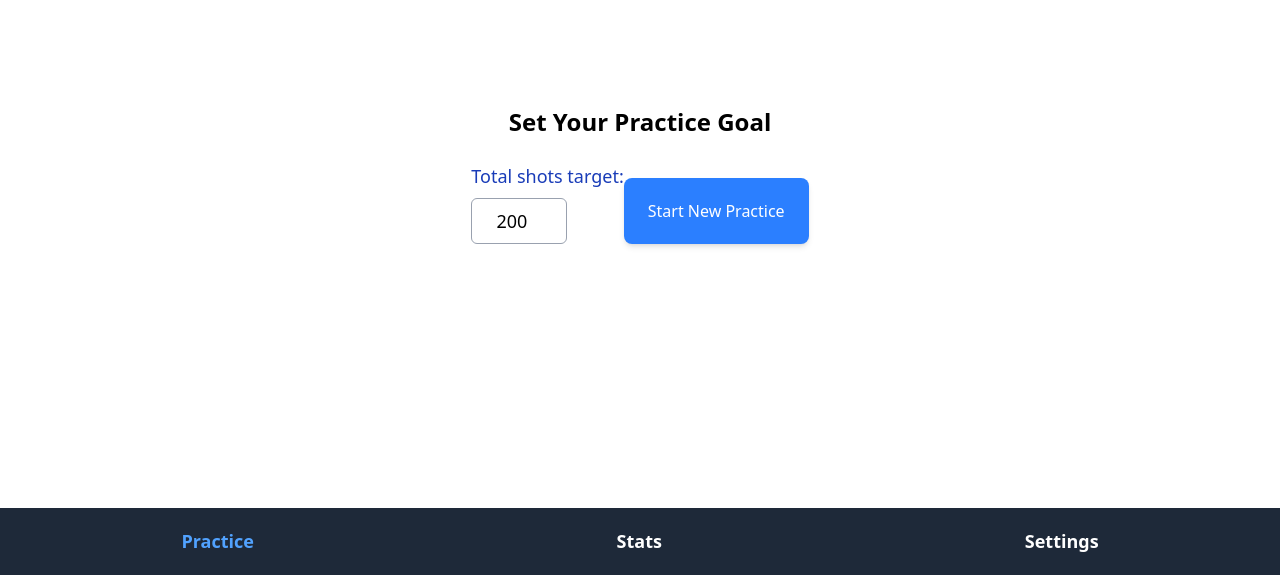
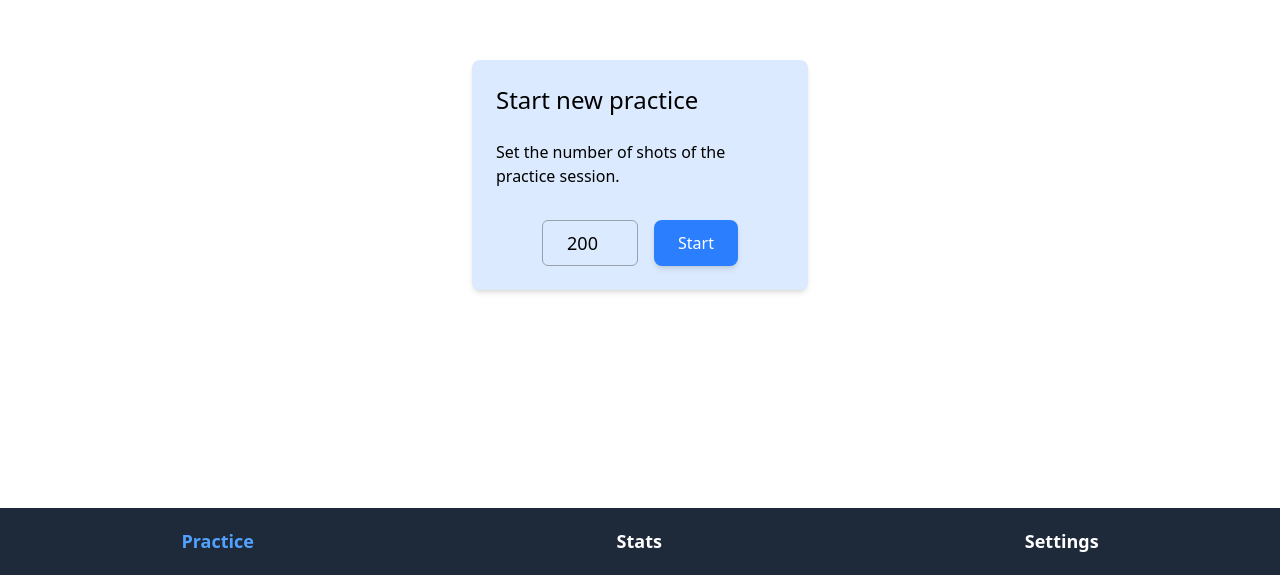
Before and after one commit to micahhlc/basketball-practice-app, a Vue app: page /practice-g in a window 1280 px wide. Shown: the part 225-800 px from the top of the page. Built offline with nearby package versions, Linux system fonts and the light colour scheme.

Commit message:
refactor PracticeGoalView

```diff
--- a/src/views/PracticeDetailView.vue
+++ b/src/views/PracticeDetailView.vue
@@ -106,7 +106,7 @@
         Save Practice Session
       </button>
     </div>
-  </div>
+
     <!-- Round Summary -->
     <div class="mt-6">
       <h2 class="mb-2 text-xl font-semibold">Rounds:</h2>
@@ -130,7 +130,9 @@
               </span>
               <span class="px-2 font-bold">
                 {{
-                ((round.makes / (round.makes + round.misses)) * 100).toFixed(1)
+                  ((round.makes / (round.makes + round.misses)) * 100).toFixed(
+                    1,
+                  )
                 }}%
               </span>
             </div>
@@ -153,7 +155,10 @@
           </div>
 
           <!-- Second Row (Only Shown When Editing) -->
-        <div v-if="editingIndex === index" class="mt-2 flex items-center gap-2">
+          <div
+            v-if="editingIndex === index"
+            class="mt-2 flex items-center gap-2"
+          >
             <input
               v-model.number="round.makes"
               type="number"
@@ -184,6 +189,7 @@
         </li>
       </ul>
     </div>
+  </div>
 </template>
 
 <script setup>
@@ -193,8 +199,8 @@ import { useRoute, useRouter } from "vue-router";
 // Data
 const router = useRouter();
 const route = useRoute();
-const sessionId = ref(route.query.sessionId);
-const goal = ref();
+const sessionId = route.query.sessionId; //from practice-g
+const goal = Number(route.query.goal); //from practice-g
 const totalShots = ref(0);
 const makes = ref(0);
 const misses = ref(0);
@@ -206,9 +212,9 @@ const bulkTotalShots = ref(0);
 const alertMessage = ref("");
 
 onMounted(() => {
-  if (sessionId.value) {
-    goal.value = JSON.parse(localStorage.getItem("practiceGoal"));
-  } else {
+  console.log("Session ID:", sessionId);
+  console.log("Goal:", goal);
+  if (!sessionId) {
     router.push("/practice-g"); // Redirect to goal setting page
     return;
   }
@@ -276,9 +282,9 @@ const savePracticeSession = () => {
   }
 
   const sessionData = {
-    sessionId: sessionId.value,
+    sessionId: sessionId,
     date: new Date().toLocaleString(),
-    goal: goal.value,
+    goal: goal,
     totalShots: totalShots.value,
     makes: totalMakes.value,
     rounds: [...rounds.value],
@@ -288,10 +294,11 @@ const savePracticeSession = () => {
   const storedSessions = JSON.parse(localStorage.getItem("sessions")) || {};
 
   // Add or update the session by ID
-  storedSessions[sessionId.value] = sessionData;
+  storedSessions[sessionId] = sessionData;
 
   // Save back to localStorage
-  localStorage.setItem("sessions", JSON.stringify(storedSessions));
+  localStorage.setItem("sessions", JSON.stringify(storedSessions)); //sessions
+  localStorage.setItem("currentSession", JSON.stringify(sessionData)); //Current session only
   alertMessage.value = "Practice session saved!";
   setTimeout(() => (alertMessage.value = ""), 3000);
 };
--- a/src/views/PracticeGoalView.vue
+++ b/src/views/PracticeGoalView.vue
@@ -1,34 +1,41 @@
 <template>
+  <!-- main div to store everthing -->
   <div class="flex h-screen flex-col items-center justify-center p-6">
-    <h1 class="mb-6 text-2xl font-bold">Set Your Practice Goal</h1>
-    <div class="flex">
-      <div class="flex flex-col items-start">
-        <label for="goal" class="text-lg font-medium text-blue-800">
-          Total shots target:
-        </label>
+    <!-- New practice area -->
+    <div class="m-6 flex w-84 flex-col rounded-lg bg-blue-100 p-6 shadow-md">
+      <h1 class="mb-6 text-2xl">Start new practice</h1>
+      <p class="pb-4">Set the number of shots of the practice session.</p>
+      <!-- left for input -->
+      <div class="m-auto flex flex-row gap-4">
         <input
           v-model.number="goal"
           id="goal"
           type="number"
-          class="mt-2 w-24 rounded-md border border-gray-400 p-2 text-center text-lg"
+          class="mt-4 w-24 rounded-md border border-gray-400 p-2 text-center text-lg"
         />
-      </div>
         <button
           @click="startPractice(false)"
           :disabled="goal <= 0"
           class="mt-4 rounded-lg bg-blue-500 px-6 py-2 text-white shadow-md disabled:opacity-50"
         >
-        Start New Practice
+          Start
         </button>
       </div>
+    </div>
 
+    <!-- Continue previous session -->
+    <div
+      v-if="sameDaySession"
+      class="m-6 flex w-84 flex-col rounded-lg bg-green-100 p-6 shadow-md"
+    >
+      <h1 class="mb-6 text-2xl">Resume previous session</h1>
       <button
-      v-if="existingSessionId"
         @click="startPractice(true)"
         class="mt-2 rounded-lg bg-green-500 px-6 py-2 text-white shadow-md"
       >
-      Continue Previous Session
+        Resume
       </button>
+    </div>
   </div>
 </template>
 
@@ -37,9 +44,11 @@ import { ref, onMounted } from "vue";
 import { useRouter } from "vue-router";
 
 const router = useRouter();
+const todayDate = getYYYYMMDD(); // Generate today's date string
 const goal = ref(200);
-const existingSessionId = ref(null); // Store previous session ID (if exists)
-const todayDate = getYYYYMMDD(); // Generate today's date string
+const sameDaySession = ref(false);
+let sessionId = "";
+let currentSession = {};
 
 // Function to get YYYYMMDD format date
 function getYYYYMMDD() {
@@ -49,33 +58,40 @@ function getYYYYMMDD() {
 
 onMounted(() => {
   // Retrieve session ID and check if it's from today
-  const storedSessionId = localStorage.getItem("currentSessionId");
-  const sessions = JSON.parse(localStorage.getItem("sessions")) || {};
-  const existingSession = sessions[storedSessionId] || null;
-  if (existingSession && storedSessionId.indexOf(todayDate) > -1) {
-    existingSessionId.value = storedSessionId;
-    console.log("Existing session ID found:", existingSessionId.value);
-    goal.value = existingSession.goal; // Load existing session goal
-    console.log("Existing session goal:", goal.value);
+  currentSession = JSON.parse(localStorage.getItem("currentSession"));
+  console.log("currentSession: ", currentSession);
+  // console.log("currentSession.sessionId: ", currentSession.sessionId);
+  // if (currentSession && currentSession.sessionId.indexOf(todayDate) > -1) {
+  if (currentSession?.sessionId?.includes(todayDate)) {
+    sameDaySession.value = true;
+    console.log("same day session found");
   } else {
     console.log("No existing session found");
-    goal.value = parseInt(localStorage.getItem("practiceGoal")) || 200; // Load last goal
   }
 });
 
 // Function to start a new or continue an existing practice session
 const startPractice = (reloadPrevious) => {
-  let sessionId;
-
-  if (reloadPrevious && existingSessionId.value) {
-    // ✅ Continue today's existing session
-    sessionId = existingSessionId.value;
+  if (reloadPrevious && sameDaySession) {
+    console.log("reload true: ", sessionId);
+    sessionId = currentSession.sessionId;
+    router.push({
+      path: "/practice-d",
+      query: {
+        sessionId: sessionId,
+        goal: currentSession.goal,
+      },
+    });
   } else {
-    // ✅ Create a new session ID with today's date
+    console.log("reload false: ", sessionId);
     sessionId = `session-${todayDate}-${Date.now()}`;
-    localStorage.setItem("currentSessionId", sessionId);
-    localStorage.setItem("practiceGoal", goal.value); // Save goal
+    router.push({
+      path: "/practice-d",
+      query: {
+        sessionId: sessionId,
+        goal: goal.value,
+      },
+    });
   }
-  router.push({ path: "/practice-d", query: { sessionId } });
 };
 </script>
```
Lines whose indentation alone changed are shown as unchanged.
